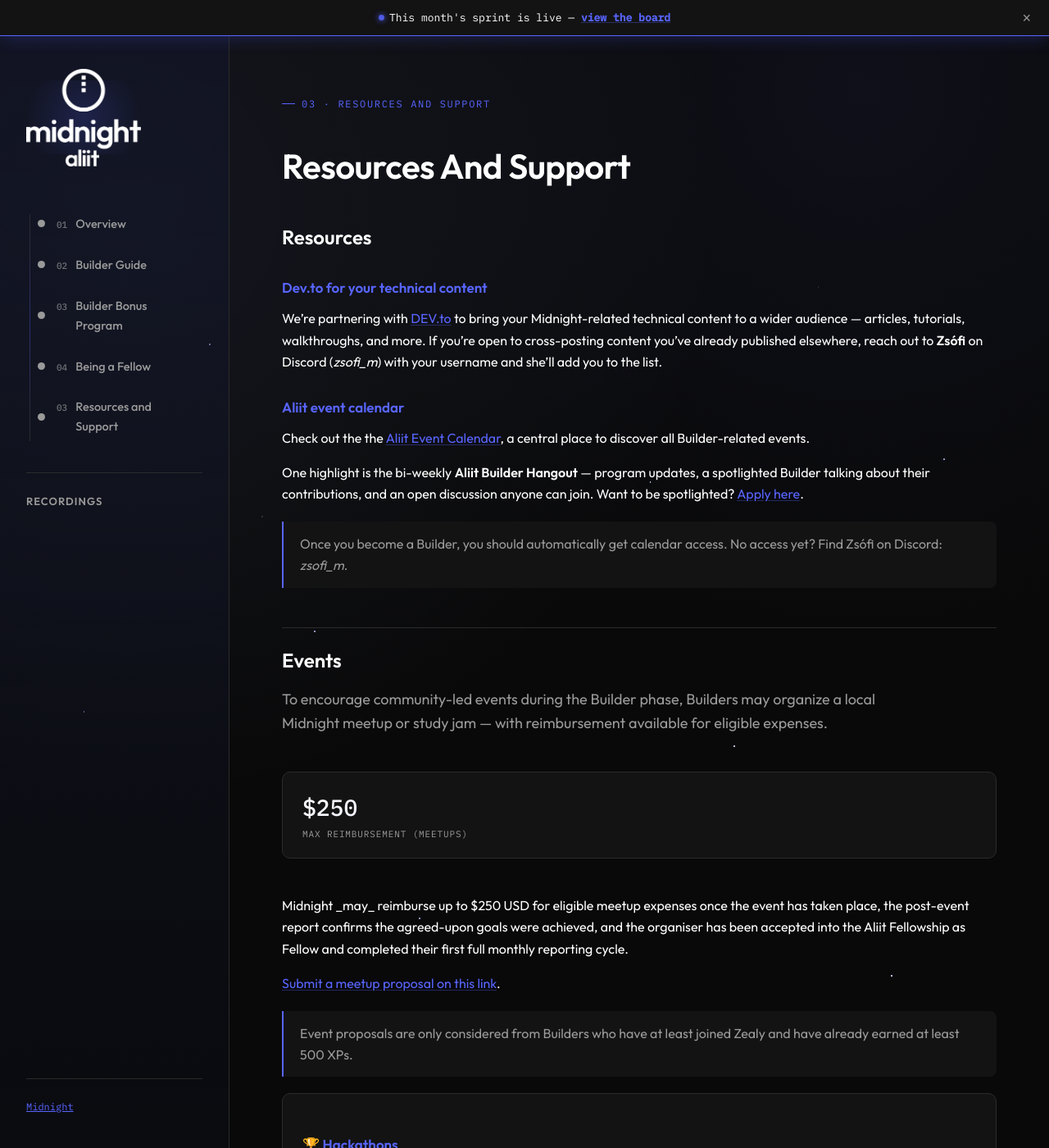
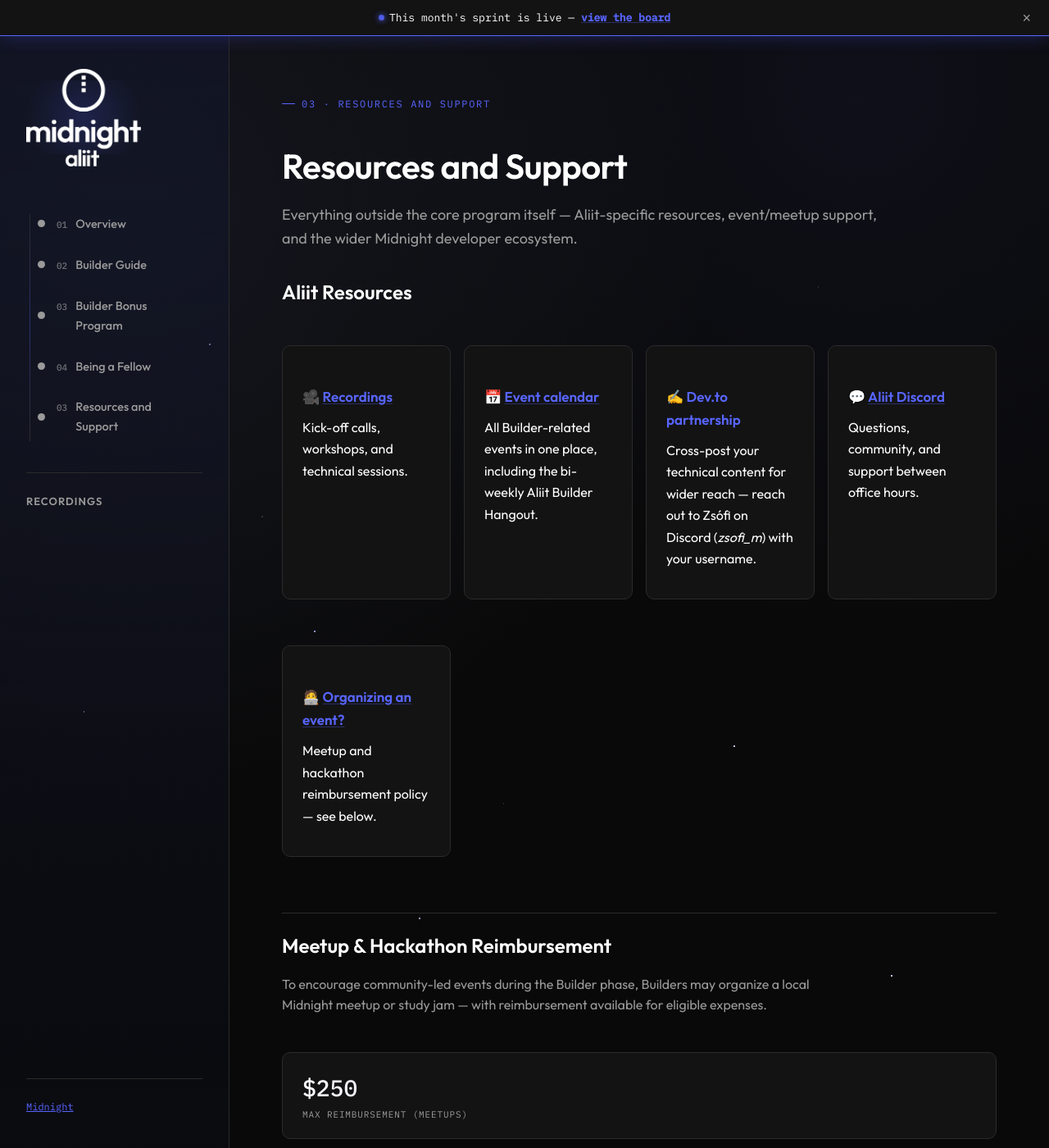
Before and after one commit to zsofimajor/aliit-builder-hub, a Jekyll site: the page built from resources-and-support/index.md, in a window 1280 px wide and 1400 px high. Shown: the whole window at 82% size. Built offline with Jekyll 4.4.1, drawn with Linux system fonts in a browser that asks for light colours; some of the changed text lies outside the part shown.

Commit message:
Update index.md

```diff
--- a/resources-and-support/index.md
+++ b/resources-and-support/index.md
@@ -1,28 +1,41 @@
 ---
-title: Resources And Support
+title: Resources and Support
 ---
 
-<span class="eyebrow">03 · Resources And Support</span>
+<span class="eyebrow">03 · Resources and Support</span>
 
-# Resources And Support
+# Resources and Support
 
-## Resources
+<p class="lede">Everything outside the core program itself — Aliit-specific resources, event/meetup support, and the wider Midnight developer ecosystem.</p>
 
-### Dev.to for your technical content
+## Aliit Resources
 
-We're partnering with [DEV.to](http://dev.to/) to bring your Midnight-related technical content to a wider audience — articles, tutorials, walkthroughs, and more. If you're open to cross-posting content you've already published elsewhere, reach out to **Zsófi** on Discord (*zsofi_m*) with your username and she'll add you to the list.
+<div class="card-grid">
+  <div class="card">
+    <h3>🎥 <a href="{{ '/recordings/' | relative_url }}">Recordings</a></h3>
+    <p style="margin-top:8px;">Kick-off calls, workshops, and technical sessions.</p>
+  </div>
+  <div class="card">
+    <h3>📅 <a href="https://calendar.google.com/calendar/embed?src=c_ba5534267b5ef001244cf732be887a244dc76db548a2930acd62ea463661de7b%40group.calendar.google.com&ctz=Europe%2FBudapest">Event calendar</a></h3>
+    <p style="margin-top:8px;">All Builder-related events in one place, including the bi-weekly Aliit Builder Hangout.</p>
+  </div>
+  <div class="card">
+    <h3>✍️ Dev.to partnership</h3>
+    <p style="margin-top:8px;">Cross-post your technical content for wider reach — reach out to Zsófi on Discord (<em>zsofi_m</em>) with your username.</p>
+  </div>
+  <div class="card">
+    <h3>💬 <a href="https://discord.gg/Qm9SnQMTBf">Aliit Discord</a></h3>
+    <p style="margin-top:8px;">Questions, community, and support between office hours.</p>
+  </div>
+  <div class="card">
+    <h3>🧑‍💻 <a href="#meetup-hackathon-reimbursement">Organizing an event?</a></h3>
+    <p style="margin-top:8px;">Meetup and hackathon reimbursement policy — see below.</p>
+  </div>
+</div>
 
-### Aliit event calendar
+## Meetup & Hackathon Reimbursement {#meetup-hackathon-reimbursement}
 
-Check out the the [Aliit Event Calendar](https://calendar.google.com/calendar/embed?src=c_ba5534267b5ef001244cf732be887a244dc76db548a2930acd62ea463661de7b%40group.calendar.google.com&ctz=Europe%2FBudapest), a central place to discover all Builder-related events.
-
-One highlight is the bi-weekly **Aliit Builder Hangout** — program updates, a spotlighted Builder talking about their contributions, and an open discussion anyone can join. Want to be spotlighted? [Apply here](https://forms.gle/R65RetiQSNkYHfhJ6).
-
-<blockquote>Once you become a Builder, you should automatically get calendar access.  No access yet? Find Zsófi on Discord: <em>zsofi_m</em>.</blockquote>
-
-
-## Events
-<p class="lede">To encourage community-led events during the Builder phase, Builders may organize a local Midnight meetup or study jam — with reimbursement available for eligible expenses.</p>
+<p class="lede" style="font-size:16px;">To encourage community-led events during the Builder phase, Builders may organize a local Midnight meetup or study jam — with reimbursement available for eligible expenses.</p>
 
 <div class="card-grid">
   <div class="card">
@@ -31,28 +44,28 @@
   </div>
 </div>
 
-<p>Midnight _may_ reimburse up to $250 USD for eligible meetup expenses once the event has taken place, the post-event report confirms the agreed-upon goals were achieved, and the organiser has been accepted into the Aliit Fellowship as Fellow and completed their first full monthly reporting cycle.</p>
+<p>Midnight may reimburse up to $250 USD for eligible meetup expenses once the event has taken place and the post-event report confirms the agreed-upon goals were achieved.</p>
 
 <p><a href="https://mpc.midnight.network/aliit-candidate-community-event-proposal">Submit a meetup proposal on this link</a>.</p>
 
-<blockquote>Event proposals are only considered from Builders who have at least joined Zealy and have already earned at least 500 XPs.</blockquote>
+<blockquote>Event proposals are only considered from Builders who have at least joined Zealy and begun participating by earning points.</blockquote>
 
 <div class="card">
   <h3>🏆 Hackathons</h3>
   <p>We know that hackathons may require additional financial support. Builders can submit a proposal through <a href="https://mpc.midnight.network/aliit-hackathon-intelligence-submission">this form</a>, which the Midnight team will review to determine whether sponsorship or other support may be appropriate.</p>
 </div>
 
-## Eligibility
+### Eligibility
 
-To qualify for reimbursement, the meetup **must**:
+To qualify for reimbursement, the meetup must:
 
 - Be approved by the Midnight team in advance
-- Include clear goals and success metrics (e.g. expected attendees, speaker suggestion with proven experience, topic focus, or format)
+- Include clear goals and success metrics (e.g. expected attendees, topic focus, or format)
 - Be successfully executed and documented
 - Clearly feature Midnight and introduce it to the audience
-- Gather names and email addresses from attendees, with their opt-in confirmation for official Midnight comms (e.g. developer newsletter) — this is required of all event organizers, no exceptions.
+- Gather names and email addresses from attendees, with their opt-in confirmation for official Midnight comms (e.g. developer newsletter) — this is required of all event organizers
 
-## Approval process
+### Approval process
 
 Before organizing the meetup, Builders must submit a proposal [through this form](https://mpc.midnight.network/event-sponsorship-intelligence-submission), which must include key information on the proposed event, such as (but not limited to):
 
@@ -81,6 +94,41 @@
   <p>Only events that follow the approved plan and meet the agreed metrics will be eligible for reimbursement.</p>
 </div>
 
+## Midnight Developer Resources
+
+<p>Beyond Aliit itself, the wider Midnight developer ecosystem has its own hub, docs, and tooling.</p>
+
+### Getting started
+
+- [Midnight Developer Academy](https://academy.midnight.network/) — curriculum from essential concepts to advanced privacy engineering
+- [Docs: Quick start](https://docs.midnight.network/getting-started/installation)
+- [Docs: Learn](https://docs.midnight.network/learn/what-is-midnight)
+- [Docs: Develop](https://docs.midnight.network/develop/tutorial/building)
+- [Docs: Validate](https://docs.midnight.network/nodes)
+- [Request tNIGHT test tokens](https://faucet.preprod.midnight.network/) — needed to test transactions (requires delegating for DUST generation)
+
+### Community & contribution
+
+- [Midnight Discord](https://discord.com/invite/midnightnetwork) — the network-wide Discord (separate from the Aliit-specific one above)
+- [Developer forum](https://forum.midnight.network/) — for technical questions
+- [Contributor Hub](https://github.com/midnightntwrk/contributor-hub) — open ideas, product research, and content requests
+- [Dev Bounties board](https://github.com/orgs/midnightntwrk/projects/36/views/1?filterQuery=bounty) — open bounty-labeled issues across Midnight repos
+
+### Open-source repos
+
+- [midnight-awesome-dapps](https://github.com/midnightntwrk/midnight-awesome-dapps)
+- [midnight-zk](https://github.com/midnightntwrk/midnight-zk)
+- [midnight-js](https://github.com/midnightntwrk/midnight-js)
+- [midnight-node-docker](https://github.com/midnightntwrk/midnight-node-docker)
+- [midnight-docs](https://github.com/midnightntwrk/midnight-docs)
+- [midnight-indexer](https://github.com/midnightntwrk/midnight-indexer)
+- [Full GitHub org](https://github.com/midnightntwrk)
+
+### Learn more
+
+- [Dev Diaries](https://docs.midnight.network/blog) — the developer journey, in blog form
+- [Hackathons](https://midnight.network/hackathon) — virtual and in-person events, including the MLH partnership
+- [Brand Hub](https://midnight.network/brand-hub) — logos, colors, and visual identity standards
 
 ## Questions?
 
```
